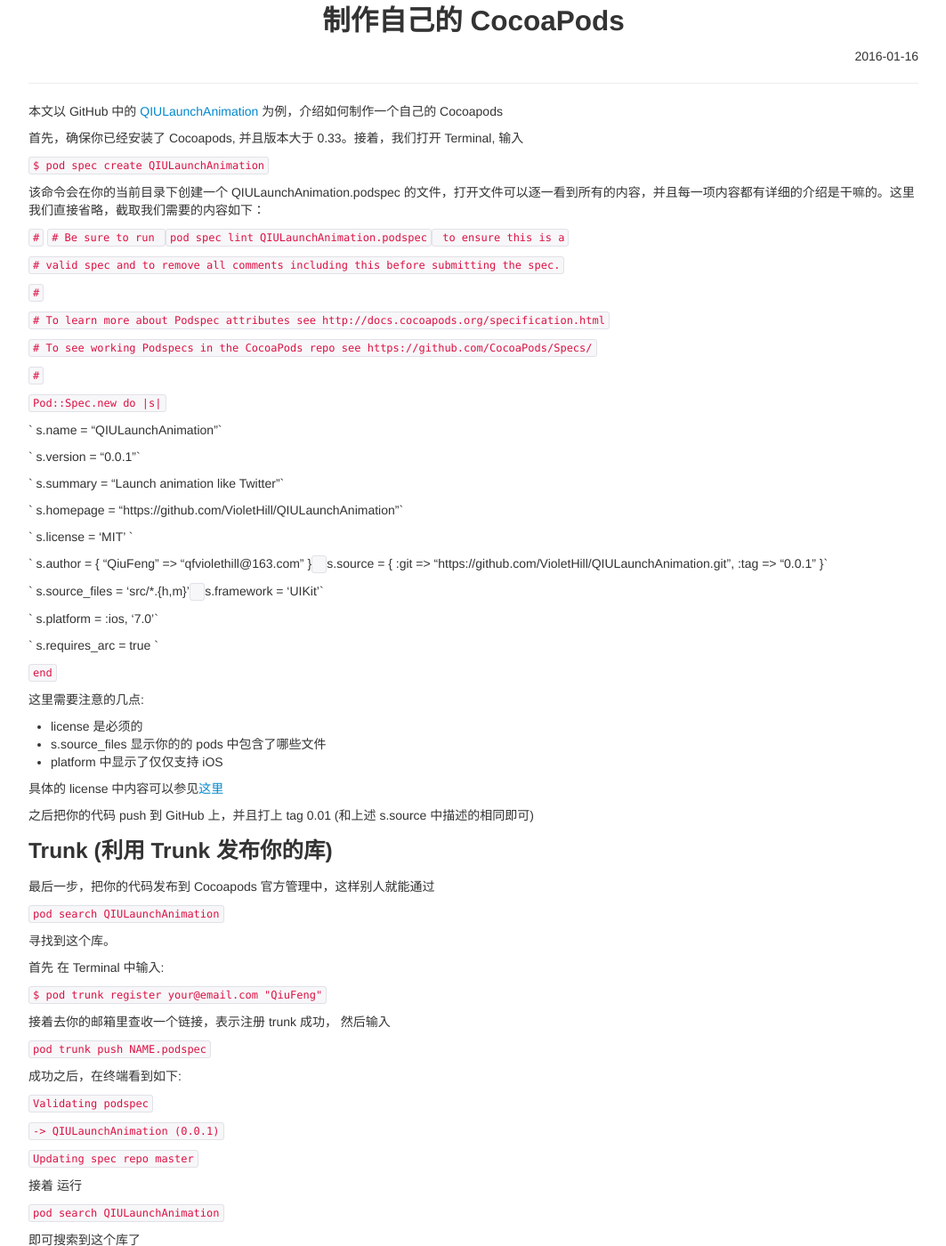
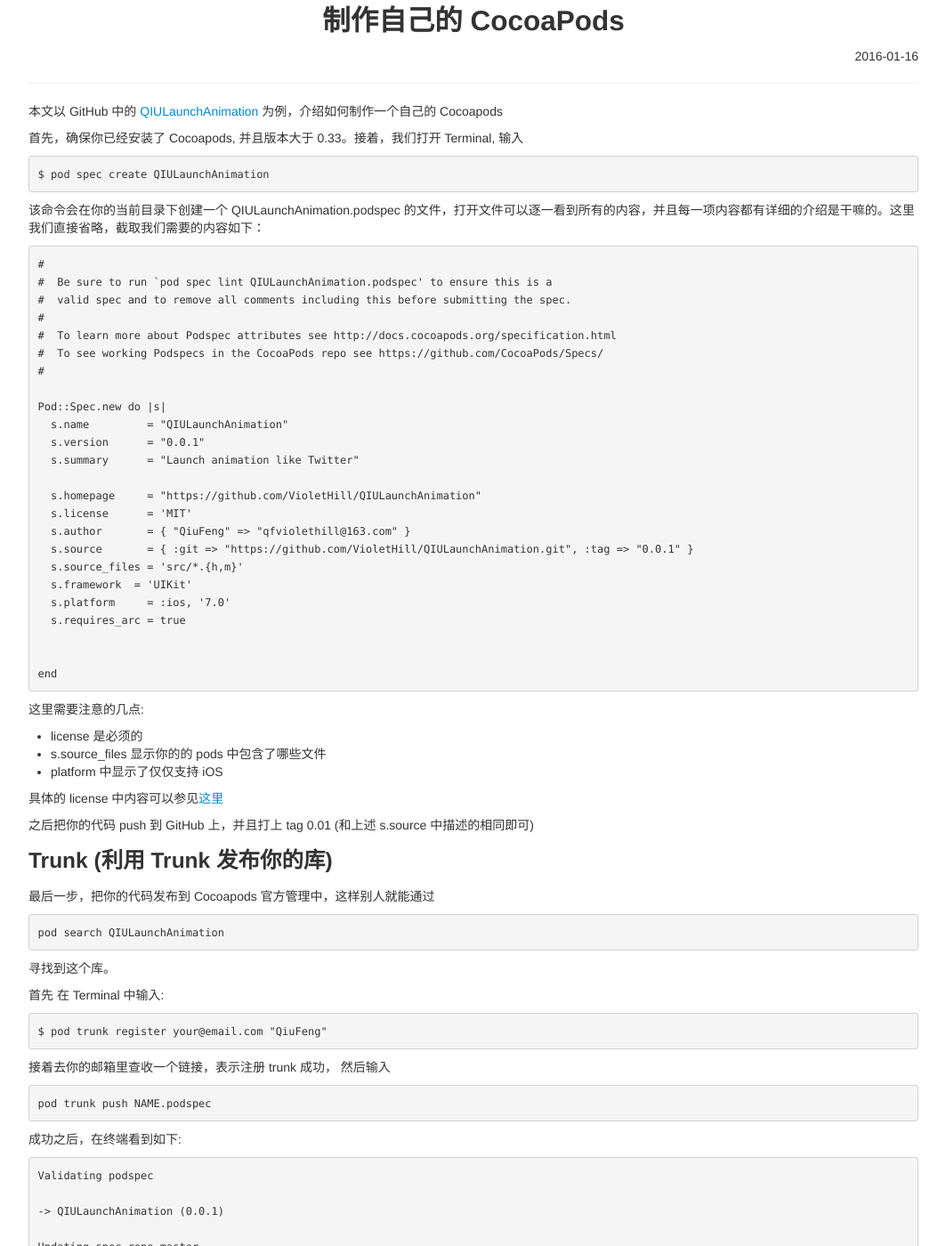
Before and after one commit to VioletHill/VioletHill.github.io, a Jekyll site: the page built from _posts/blog/2016-01-16-makecocoapods.md, in a window 1280 px wide and 1400 px high, scrolled down 211 px. Shown: the whole window at 89% size, without its empty margins (108-1171 px from the left). Built offline with Jekyll 4.4.1, drawn with Linux system fonts in a browser that asks for light colours; Markdown is read by kramdown in place of the engine named in the settings; comment, search, counter and statistics services are not loaded.

```diff
--- a/_posts/blog/2016-01-16-makecocoapods.md
+++ b/_posts/blog/2016-01-16-makecocoapods.md
@@ -9,47 +9,36 @@ description: 在 GitHub 中制作一个自己的 CocoaPods
 
 首先，确保你已经安装了 Cocoapods, 并且版本大于 0.33。接着，我们打开 Terminal, 输入
 
-`$ pod spec create QIULaunchAnimation`
+	$ pod spec create QIULaunchAnimation
 
 该命令会在你的当前目录下创建一个 QIULaunchAnimation.podspec 的文件，打开文件可以逐一看到所有的内容，并且每一项内容都有详细的介绍是干嘛的。这里我们直接省略，截取我们需要的内容如下：
 
-`#`
-`#  Be sure to run ``pod spec lint QIULaunchAnimation.podspec`` to ensure this is a`
 
-`#  valid spec and to remove all comments including this before submitting the spec.`
+	#
+	#  Be sure to run `pod spec lint QIULaunchAnimation.podspec' to ensure this is a
+	#  valid spec and to remove all comments including this before submitting the spec.
+	#
+	#  To learn more about Podspec attributes see http://docs.cocoapods.org/specification.html
+	#  To see working Podspecs in the CocoaPods repo see https://github.com/CocoaPods/Specs/
+	#
 
-`#`
+	Pod::Spec.new do |s|
+	  s.name         = "QIULaunchAnimation"
+	  s.version      = "0.0.1"
+	  s.summary      = "Launch animation like Twitter"
 
-`#  To learn more about Podspec attributes see http://docs.cocoapods.org/specification.html`
-
-`#  To see working Podspecs in the CocoaPods repo see https://github.com/CocoaPods/Specs/`
-
-`#`
-
-`Pod::Spec.new do |s|`
-
-` s.name         = "QIULaunchAnimation"`
-
-` s.version      = "0.0.1"`
-
-`  s.summary      = "Launch animation like Twitter"`
-
-`  s.homepage     = "https://github.com/VioletHill/QIULaunchAnimation"`
-
- ` s.license      = 'MIT' `
-
- ` s.author       = { "QiuFeng" => "qfviolethill@163.com" }`
- ` s.source       = { :git => "https://github.com/VioletHill/QIULaunchAnimation.git", :tag => "0.0.1" }`
-
-`  s.source_files = 'src/*.{h,m}'`
-` s.framework  = 'UIKit'`
-
-`  s.platform     = :ios, '7.0'`
-
-`  s.requires_arc = true  `
+	  s.homepage     = "https://github.com/VioletHill/QIULaunchAnimation"
+	  s.license      = 'MIT'
+	  s.author       = { "QiuFeng" => "qfviolethill@163.com" }
+	  s.source       = { :git => "https://github.com/VioletHill/QIULaunchAnimation.git", :tag => "0.0.1" }
+	  s.source_files = 'src/*.{h,m}'
+	  s.framework  = 'UIKit'
+	  s.platform     = :ios, '7.0'
+	  s.requires_arc = true
 
 
-`end`
+	end
+
 
 这里需要注意的几点:
 * license 是必须的
@@ -65,28 +54,28 @@ description: 在 GitHub 中制作一个自己的 CocoaPods
 
 最后一步，把你的代码发布到 Cocoapods 官方管理中，这样别人就能通过
 
-`pod search QIULaunchAnimation`
+	pod search QIULaunchAnimation
 
 寻找到这个库。
 
 首先 在  Terminal 中输入:
 
-`$ pod trunk register your@email.com "QiuFeng"`
+	$ pod trunk register your@email.com "QiuFeng"
 
 接着去你的邮箱里查收一个链接，表示注册 trunk 成功， 然后输入
 
-`pod trunk push NAME.podspec`
+	pod trunk push NAME.podspec
 
 成功之后，在终端看到如下:
 
-`Validating podspec`
+	Validating podspec
 
- `-> QIULaunchAnimation (0.0.1)`
+	-> QIULaunchAnimation (0.0.1)
 
-`Updating spec repo master`
+	Updating spec repo master
 
 接着 运行
 
-`pod search QIULaunchAnimation`
+	pod search QIULaunchAnimation
 
 即可搜索到这个库了
```
